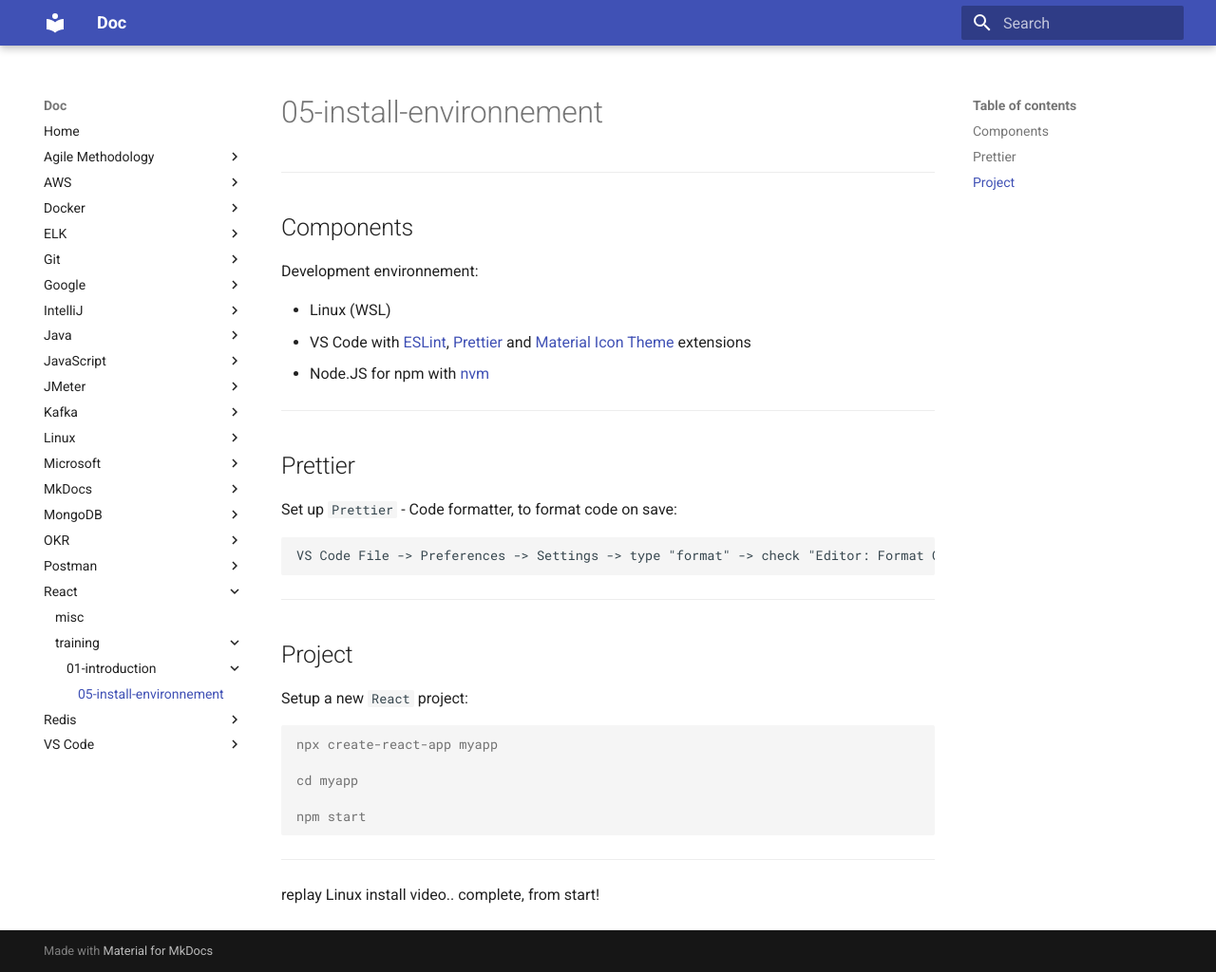
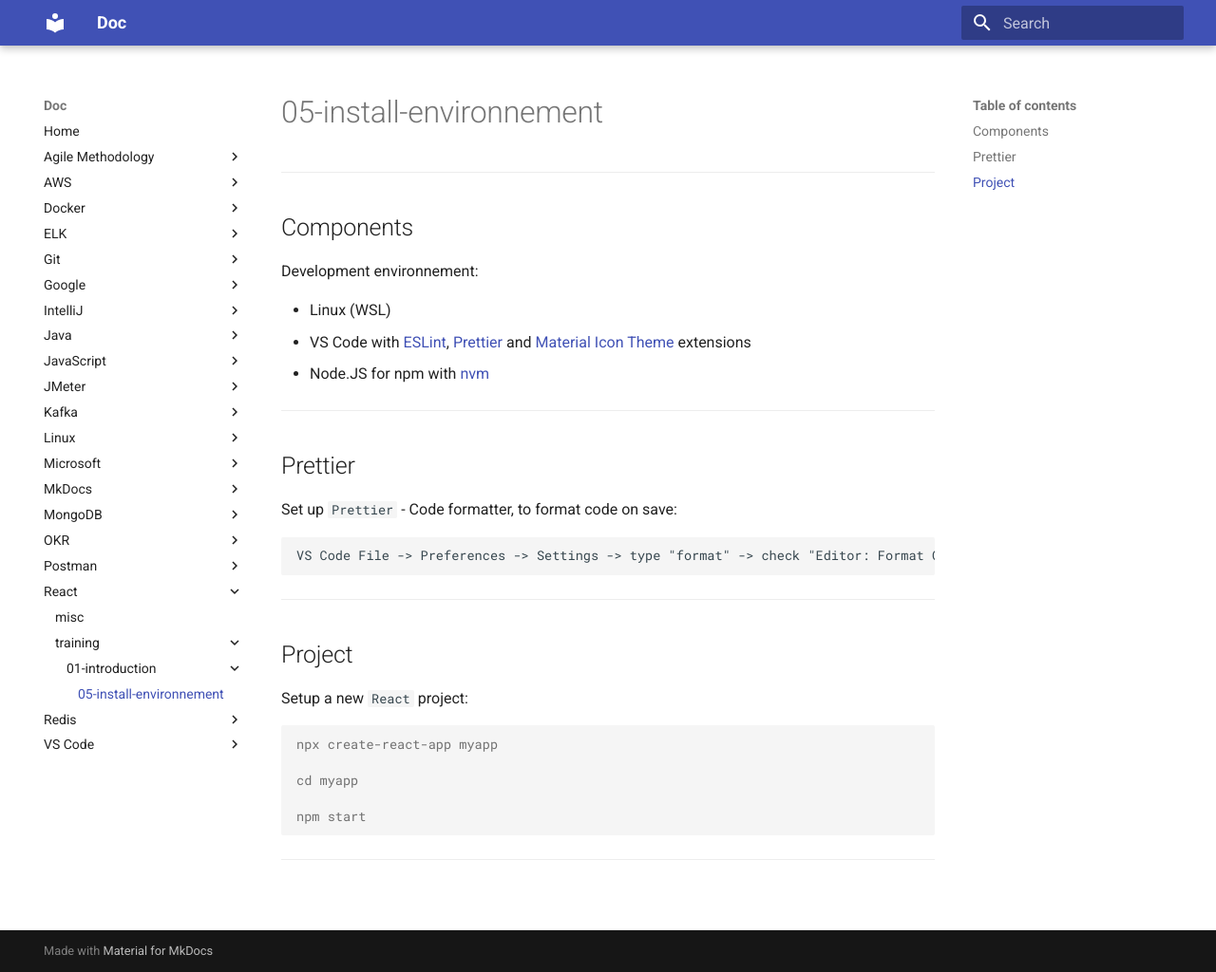
Before and after one commit to oldu73/doc, an MkDocs documentation site: the page built from docs/react/training/01-introduction/05-install-environnement.md, in a window 1280 px wide and 1024 px high. Shown: the whole window at 95% size. Built offline with MkDocs 1.6.1 and Material for MkDocs 9.7.7, drawn with Linux system fonts in a browser that asks for light colours.

Commit message:
react environment setup end

````diff
--- a/docs/react/training/01-introduction/05-install-environnement.md
+++ b/docs/react/training/01-introduction/05-install-environnement.md
@@ -35,7 +35,3 @@ npm start
 ```
 
 ---
-
-<!-- TODO -->
-
-replay Linux install video.. complete, from start!
````
